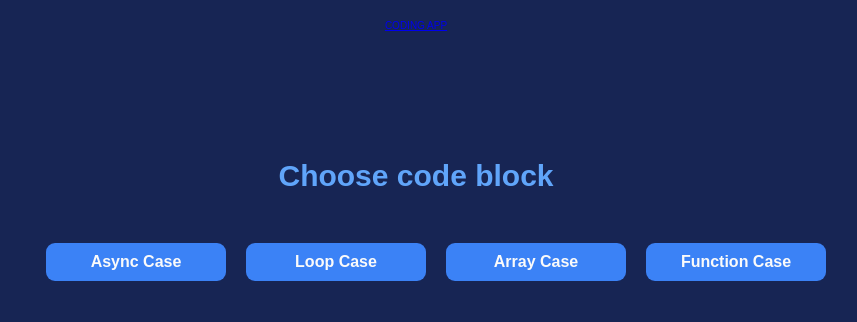
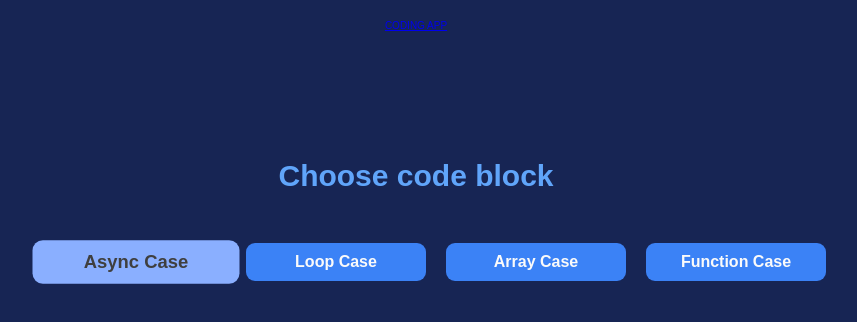
Before and after one commit to OriChaiMatan/CodeBlocks-Project, a React (Vite) app: page / in a window 1280 px wide. In both pictures the pointer is over the element "Async Case". Shown: the top 322 px of the page, without its empty margins (224-1081 px from the left). Built offline with nearby package versions, Linux system fonts and the light colour scheme.

Commit message:
Add hover button design in index page

```diff
--- a/src/assets/css/cmps/index/codeblock-preview.css
+++ b/src/assets/css/cmps/index/codeblock-preview.css
@@ -20,3 +20,13 @@
 .codeblock-preview a {
     text-decoration: none; /* Remove underline from the link */
 }
+
+/* Hover Mode*/
+.codeblock-preview:hover {
+    background-color: #8aafff;
+    transform: scale(1.15);
+}
+
+.codeblock-preview:hover p {
+    color: #3f3f3f;
+}
```
